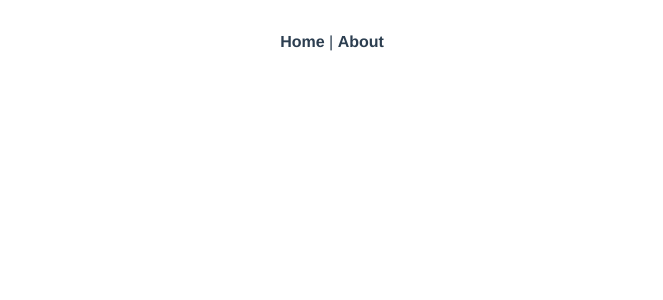
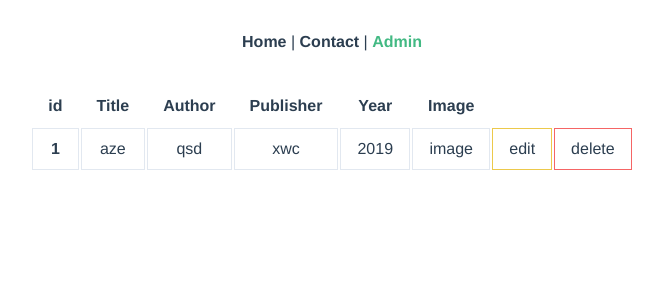
Before and after one commit to sandix34/Vuex-Commerce, a Vue app: page /admin in a window 1280 px wide. Shown: the top 300 px of the page, without its empty margins (308-971 px from the left). Built offline with nearby package versions, Linux system fonts and the light colour scheme.

Commit message:
Création de la view admin

```diff
--- a/src/App.vue
+++ b/src/App.vue
@@ -2,7 +2,8 @@
   <div id="app">
     <div id="nav">
       <router-link to="/">Home</router-link> |
-      <router-link to="/about">About</router-link>
+      <router-link to="/contact">Contact</router-link> |
+      <router-link to="/admin">Admin</router-link>
     </div>
     <router-view />
   </div>
--- /dev/null
+++ b/src/components/admin/ProductList.vue
@@ -0,0 +1,34 @@
+<template>
+  <div class="flex justify-center">
+    <table class="table-auto border-separate">
+      <thead>
+        <tr>
+          <th class="px-4 py-2">id</th>
+          <th class="px-4 py-2">Title</th>
+          <th class="px-4 py-2">Author</th>
+          <th class="px-4 py-2">Publisher</th>
+          <th class="px-4 py-2">Year</th>
+          <th class="px-4 py-2">Image</th>
+          <th class="px-4 py-2"></th>
+          <th class="px-4 py-2"></th>
+        </tr>
+      </thead>
+      <tbody>
+        <tr class="bg-transparent hover:bg-gray-100">
+          <th class="border px-4 py-2">1</th>
+          <td class="border px-4 py-2">aze</td>
+          <td class="border px-4 py-2">qsd</td>
+          <td class="border px-4 py-2">xwc</td>
+          <td class="border px-4 py-2">2019</td>
+          <td class="border px-4 py-2">image</td>
+          <td class="border border-yellow-500 px-4 py-2">edit</td>
+          <td class="border border-red-500 px-4 py-2">delete</td>
+        </tr>
+      </tbody>
+    </table>
+  </div>
+</template>
+
+<script>
+export default {};
+</script>
--- a/src/router.js
+++ b/src/router.js
@@ -14,13 +14,14 @@ export default new Router({
       component: Home
     },
     {
-      path: "/about",
-      name: "about",
-      // route level code-splitting
-      // this generates a separate chunk (about.[hash].js) for this route
-      // which is lazy-loaded when the route is visited.
-      component: () =>
-        import(/* webpackChunkName: "about" */ "./views/About.vue")
+      path: "/contact",
+      name: "contact",
+      component: () => import("./views/Contact.vue")
+    },
+    {
+      path: "/admin",
+      name: "admin",
+      component: () => import("./views/admin/Products.vue")
     }
   ]
 });
--- a/src/views/About.vue
+++ /dev/null
@@ -1,5 +0,0 @@
-<template>
-  <div class="about">
-    <h1>This is an about page</h1>
-  </div>
-</template>
--- /dev/null
+++ b/src/views/Contact.vue
@@ -0,0 +1,15 @@
+<template>
+  <div>
+    <h1>This is contact page</h1>
+  </div>
+</template>
+
+<script>
+  export default {
+
+  }
+</script>
+
+<style scoped>
+
+</style>
--- /dev/null
+++ b/src/views/admin/Products.vue
@@ -0,0 +1,18 @@
+<template>
+  <div>
+    <ProductList />
+  </div>
+</template>
+
+<script>
+import ProductList from '@/components/admin/ProductList';
+
+export default {
+	components: {
+		ProductList,
+	},
+};
+</script>
+
+<style scoped>
+</style>
--- a/tailwind.js
+++ b/tailwind.js
@@ -2,6 +2,9 @@ module.exports = {
   theme: {
     extend: {}
   },
-  variants: {},
+  variants: {
+    backgroundColor: ['responsive', 'hover', 'focus'],
+    tableLayout: ['responsive', 'hover', 'focus'],
+  },
   plugins: []
 }
```
